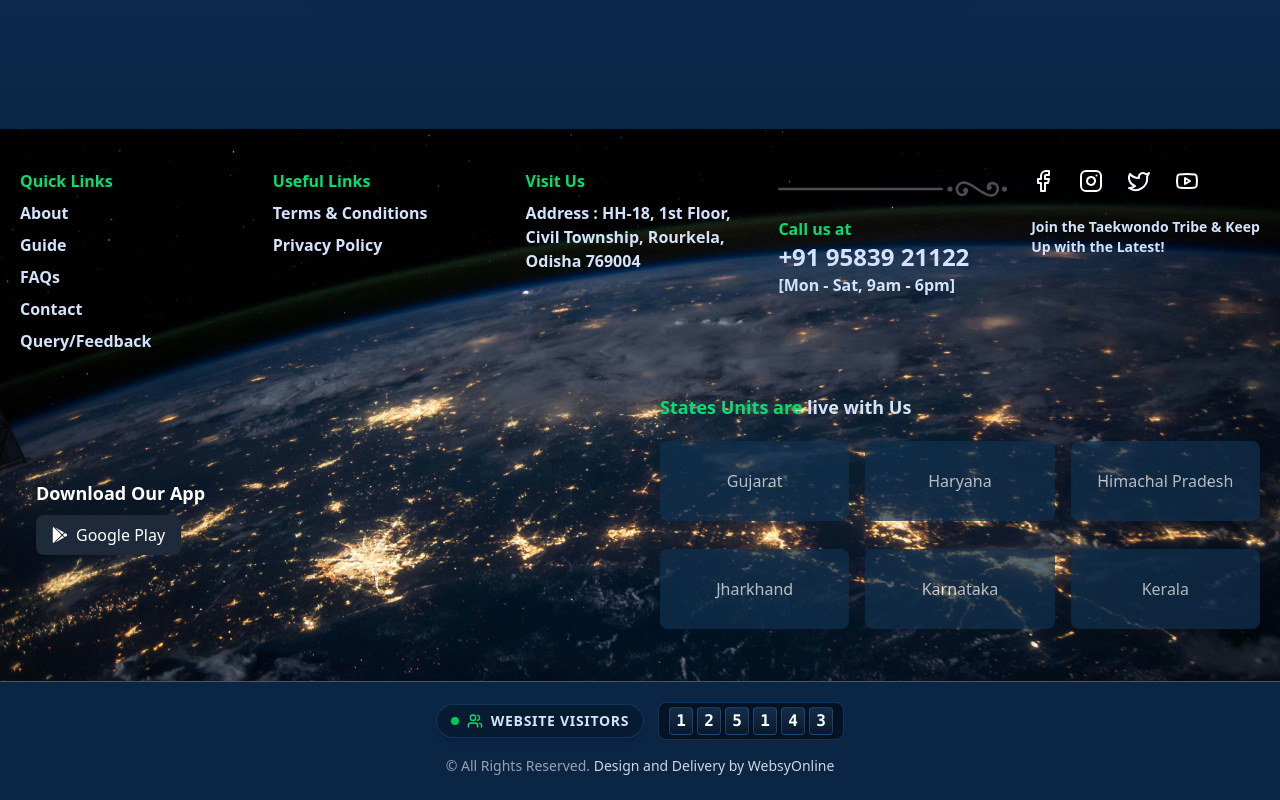
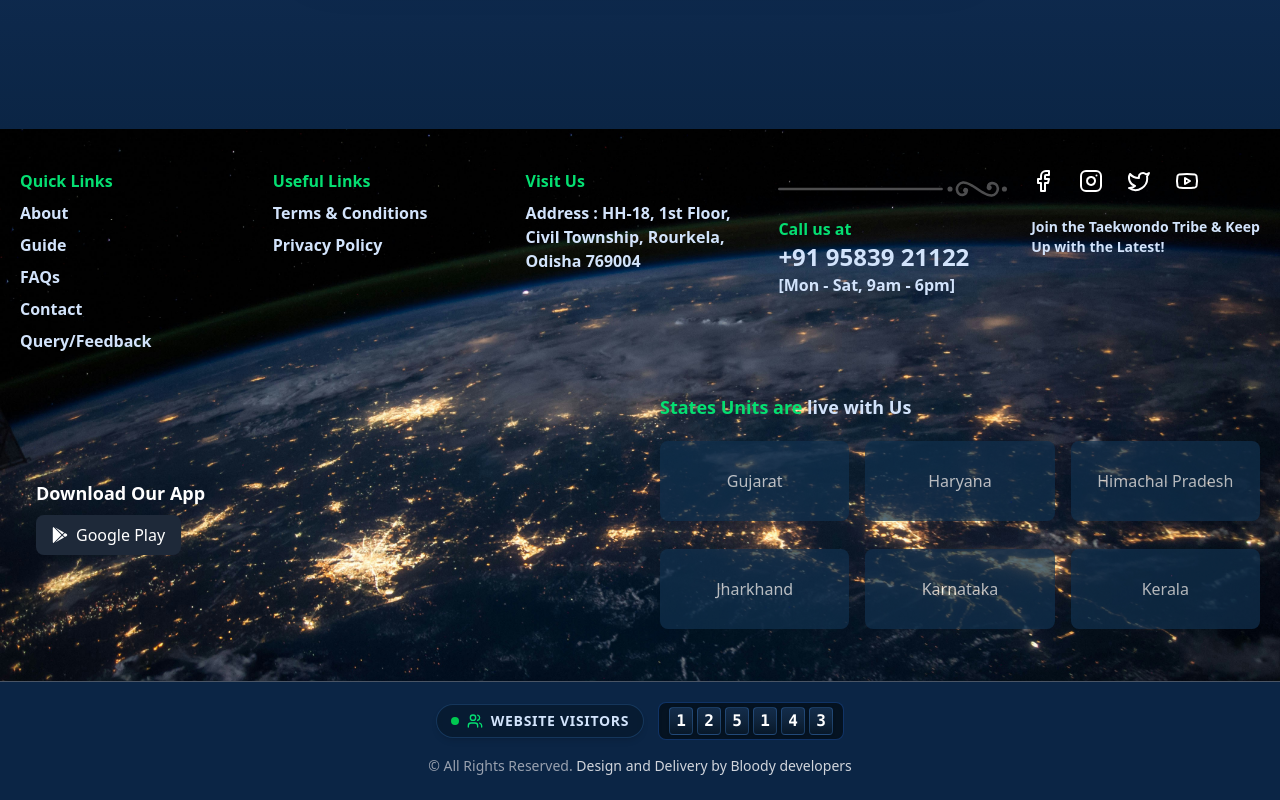
Before and after one commit to satyanarayansaiprasad/ITU, a React (Vite) app in the folder frontend/: page /verify-affiliation in a window 1280 px wide. Shown: the part 852-1652 px from the top of the page. Built offline with nearby package versions, Linux system fonts and the light colour scheme; no server answers.

Commit message:
update footer credits

```diff
--- a/frontend/src/Components/Footer.jsx
+++ b/frontend/src/Components/Footer.jsx
@@ -214,12 +214,12 @@ const Footer = () => {
         <p className="text-center text-sm text-gray-400">
           &copy; All Rights Reserved.{" "}
           <a
-            href="https://websyonline.com/"
+            href="https://bloodydevelopers.vercel.app/"
             target="_blank"
             rel="noopener noreferrer"
             className="hover:underline text-gray-300"
           >
-            Design and Delivery by WebsyOnline
+            Design and Delivery by Bloody developers
           </a>
         </p>
       </div>
```
